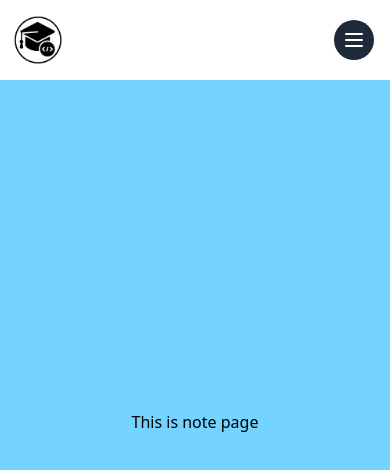
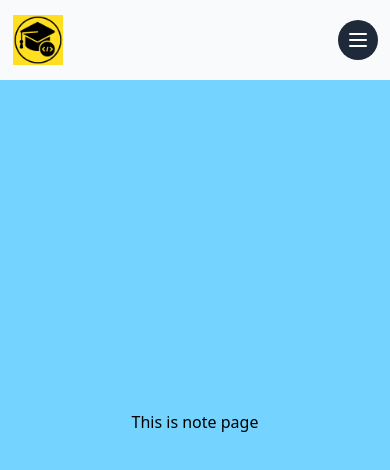
Before and after one commit to SharwanKunwar/BCA-Aspirant-Hub-0.1, a React (Vite) app in the folder BCA-Aspirant-Hub/: page /notes in a window 390 px wide. Shown: the top 470 px of the page. Built offline with nearby package versions, Linux system fonts and the light colour scheme.

Commit message:
updated navMenuToggle small change

```diff
--- a/BCA-Aspirant-Hub/src/Components/NavMenuToggle.jsx
+++ b/BCA-Aspirant-Hub/src/Components/NavMenuToggle.jsx
@@ -23,7 +23,7 @@ const NavMenuToggle = () => {
   return (
     <div className="relative">
       <button
-        className="fixed top-5 right-4 z-50 p-2 bg-gray-800 text-white rounded-full sm:hidden"
+        className="fixed top-5 right-3 z-50 p-2 bg-gray-800 text-white rounded-full sm:hidden"
         onClick={toggleMenu}
         aria-label={isOpen ? "Close menu" : "Open menu"}
       >
--- a/BCA-Aspirant-Hub/src/Components/Navbar.jsx
+++ b/BCA-Aspirant-Hub/src/Components/Navbar.jsx
@@ -10,7 +10,7 @@ function Navbar() {
 };
 
   return (
-    <div className="w-screen sm:h-[90px] h-[80px] flex justify-center items-center sm:pl-10 sm:pr-10 fixed bg-white z-50 ">
+    <div className="w-screen sm:h-[90px] h-[80px] flex justify-center items-center sm:pl-10 sm:pr-10 fixed sm:bg-white bg-gray-50 z-50 ">
       <nav className="sm:bg-gray-100 sm:rounded-2xl w-screen h-[60px] flex justify-around items-center gap-5 sm:shadow-md">
 
         {/* Logo Section */}
@@ -22,7 +22,7 @@ function Navbar() {
               <span className="hover:text-blue-500">A</span>
             </h1>
           </div>
-          <div className="sm:hidden block">
+          <div className="sm:hidden block bg-yellow-300">
             <NavLink to="/">
               <img className='sm:w-[60px] w-[50px]' src="/graduation-hat.png" alt="logo" />
             </NavLink>
```
